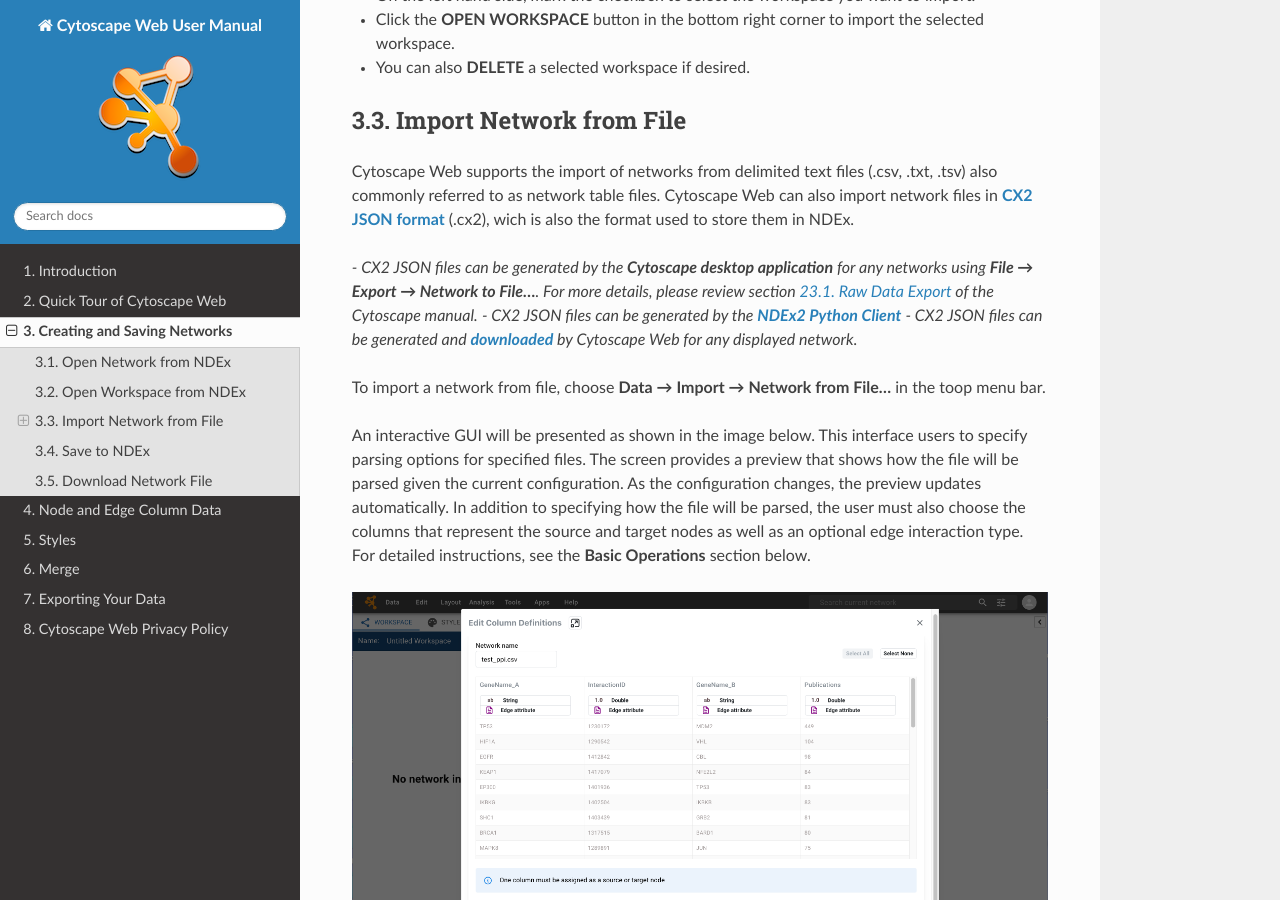
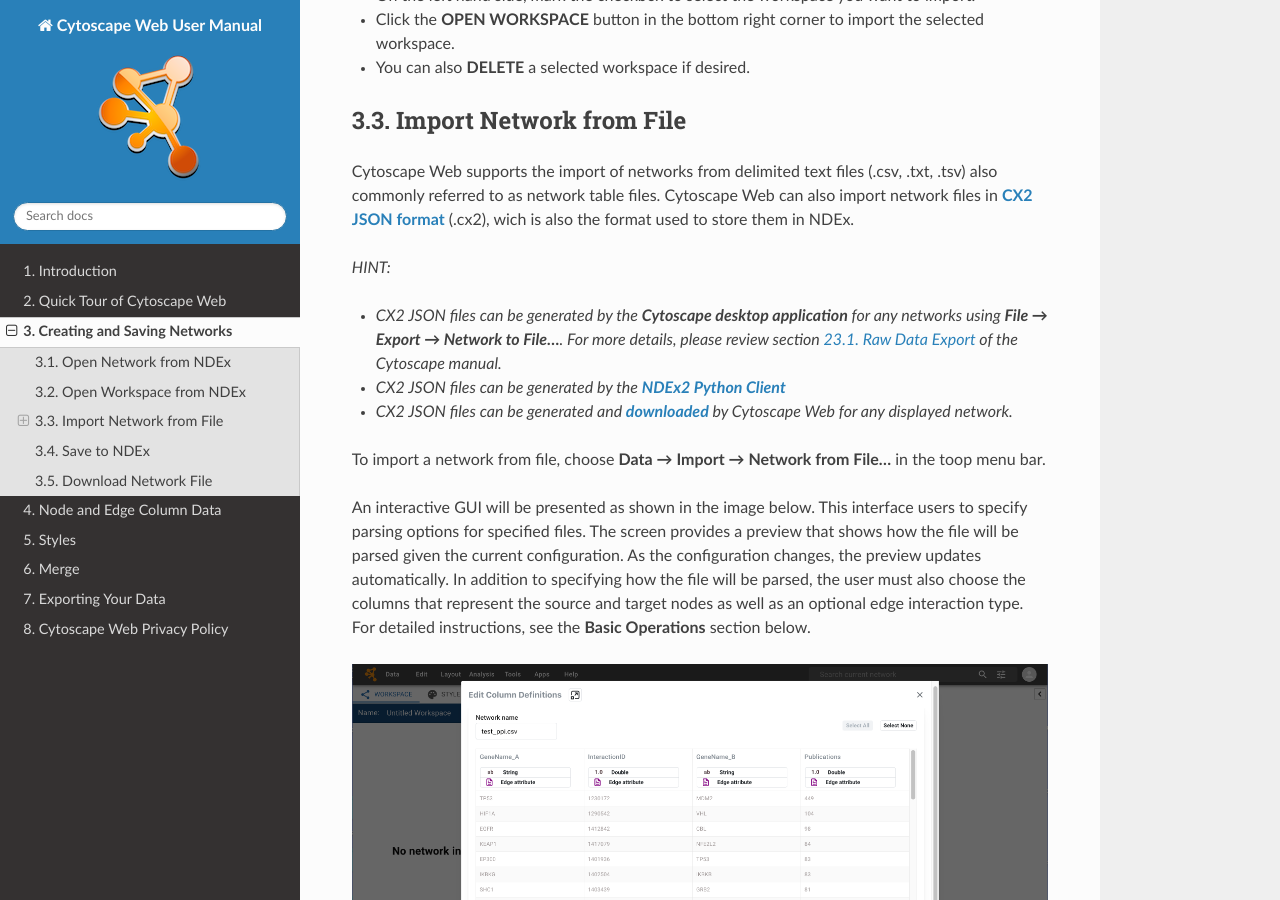
Before and after one commit to cytoscape/web-cytoscape-manual, a Sphinx documentation site: the page built from docs/Creating_Networks.md, in a window 1280 px wide and 900 px high, scrolled down 1876 px. Built offline with Sphinx 7.4.7 and the Read the Docs theme 3.1.0, drawn with Linux system fonts in a browser that asks for light colours.

Commit message:
Update Creating_Networks.md

```diff
--- a/docs/Creating_Networks.md
+++ b/docs/Creating_Networks.md
@@ -61,9 +61,10 @@
 Cytoscape Web supports the import of networks from delimited text files (.csv, .txt, .tsv) also commonly referred to as network table files.
 Cytoscape Web can also import network files in **[CX2 JSON format](https://cytoscape.org/cx/cx2/specification/cytoscape-exchange-format-specification-(version-2)/)** (.cx2), wich is also the format used to store them in NDEx.
 
-   *- CX2 JSON files can be generated by the **Cytoscape desktop application** for any networks using **File → Export → Network to File...**. For more details, please review section [23.1. Raw Data Export](https://manual.cytoscape.org/en/stable/Export_Your_Data.html#network) of the Cytoscape manual.*
-   *- CX2 JSON files can be generated by the **[NDEx2 Python Client](https://ndex2.readthedocs.io/en/latest/index.html)***
-   *- CX2 JSON files can be generated and **[downloaded](Creating_Networks.md#ownload_cx2_file)** by Cytoscape Web for any displayed network.*
+*HINT:*
+-   *CX2 JSON files can be generated by the **Cytoscape desktop application** for any networks using **File → Export → Network to File...**. For more details, please review section [23.1. Raw Data Export](https://manual.cytoscape.org/en/stable/Export_Your_Data.html#network) of the Cytoscape manual.*
+-   *CX2 JSON files can be generated by the **[NDEx2 Python Client](https://ndex2.readthedocs.io/en/latest/index.html)***
+-   *CX2 JSON files can be generated and **[downloaded](Creating_Networks.md#ownload_cx2_file)** by Cytoscape Web for any displayed network.*
 
 To import a network from file, choose **Data → Import → Network from File...** in the toop menu bar.
 
```
